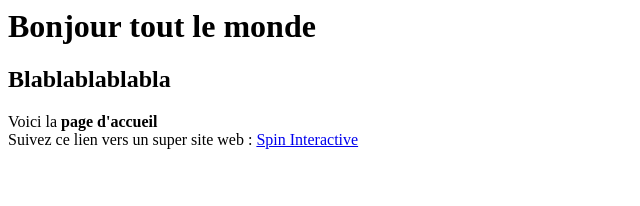
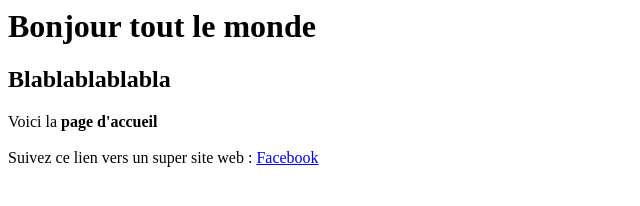
Before and after one commit to Pdidii/cours1, a plain HTML site: page index.html in a window 1280 px wide. Shown: the whole page, without its empty margins (0-640 px from the left). Drawn offline with Linux system fonts and the light colour scheme.

Commit message:
Update index.html

```diff
--- a/index.html
+++ b/index.html
@@ -9,8 +9,9 @@
 
 <p> Voici la <strong> page d'accueil </strong>
 	<br>
-Suivez ce lien vers un super site web : <a href="http://www.spin-interactive.com" target="_blank">
-    Spin Interactive
+	<br>
+Suivez ce lien vers un super site web : <a href="https://twitter.com" target="_blank">
+    Facebook
 </a>
 
 </p>
```
